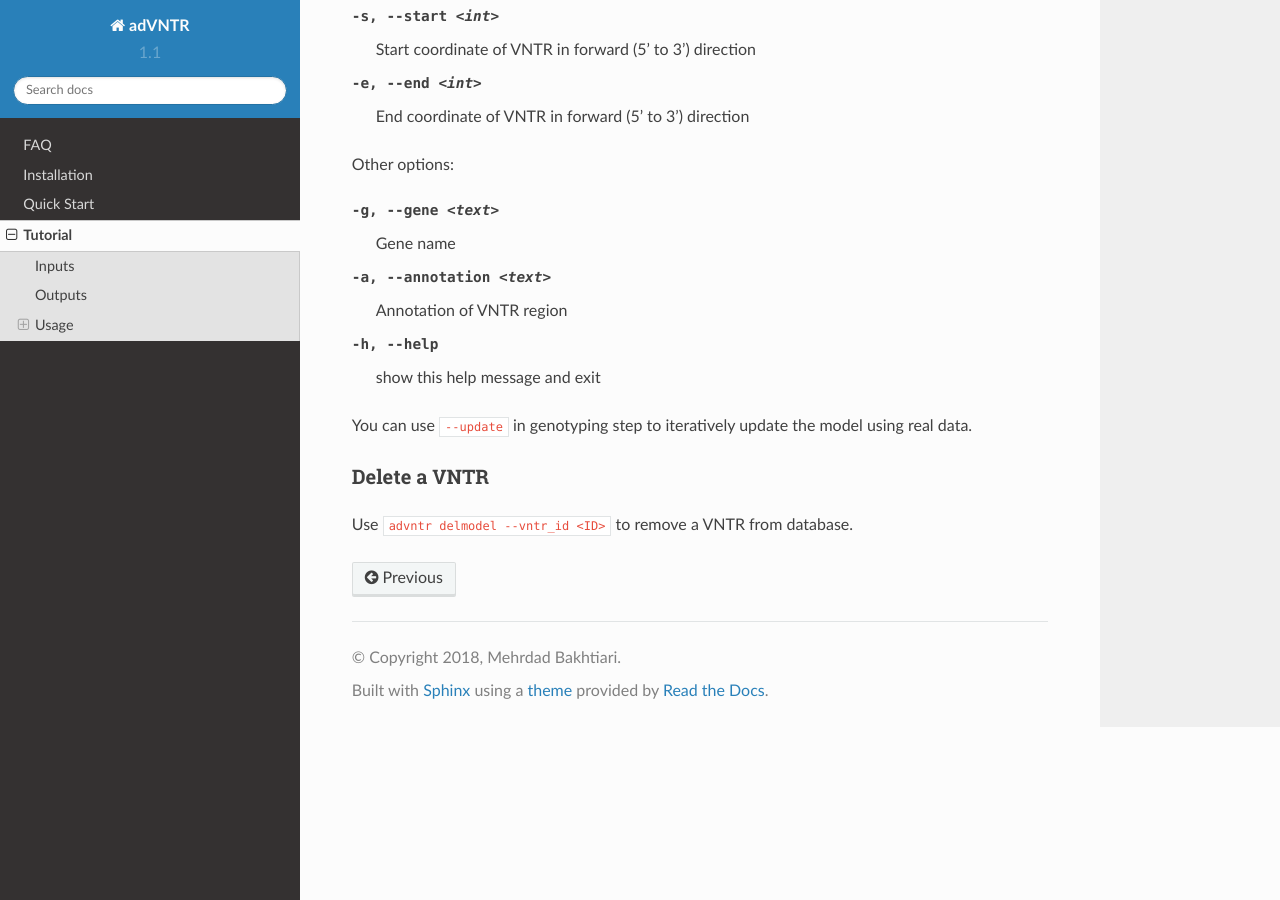
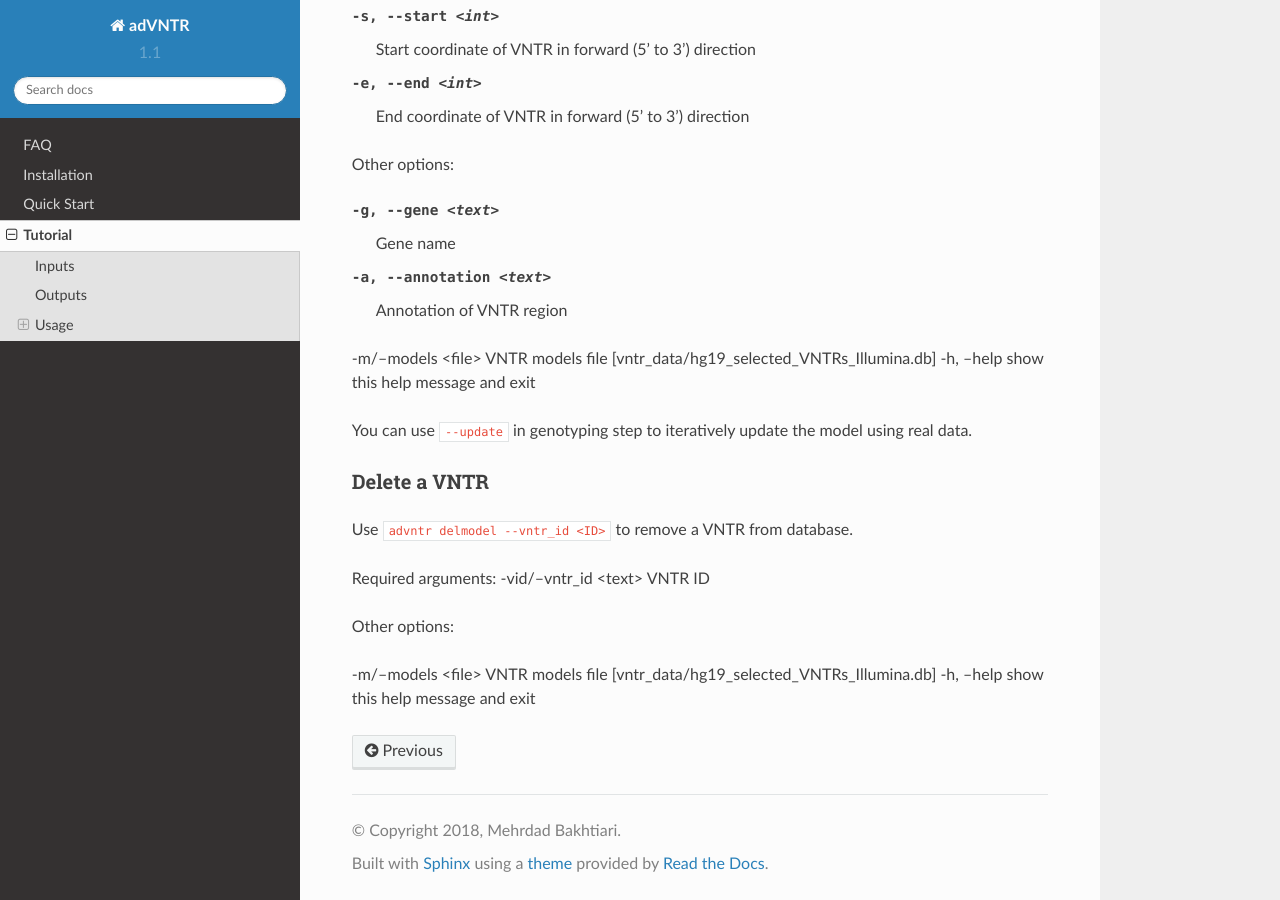
Before and after one commit to mehrdadbakhtiari/adVNTR, a Sphinx documentation site: the page built from docs/tutorial.rst, in a window 1280 px wide and 900 px high, scrolled down 3701 px. Built offline with Sphinx 7.4.7 and the Read the Docs theme 2.0.0, drawn with Linux system fonts in a browser that asks for light colours.

Commit message:
update tutorial for addmodel and delmodel

```diff
--- a/docs/tutorial.rst
+++ b/docs/tutorial.rst
@@ -123,6 +123,7 @@ Other options:
 
 -g, --gene <text>        Gene name
 -a, --annotation <text>  Annotation of VNTR region
+-m/--models <file>       VNTR models file [vntr_data/hg19_selected_VNTRs_Illumina.db]
 -h, --help               show this help message and exit
 
 You can use :code:`--update` in genotyping step to iteratively update the model using real data.
@@ -131,3 +132,11 @@ You can use :code:`--update` in genotyping step to iteratively update the model
 Delete a VNTR
 ^^^^^^^^^^^^^
 Use :code:`advntr delmodel --vntr_id <ID>` to remove a VNTR from database.
+
+Required arguments:
+-vid/--vntr_id <text>    VNTR ID
+
+Other options:
+
+-m/--models <file>       VNTR models file [vntr_data/hg19_selected_VNTRs_Illumina.db]
+-h, --help               show this help message and exit
```
